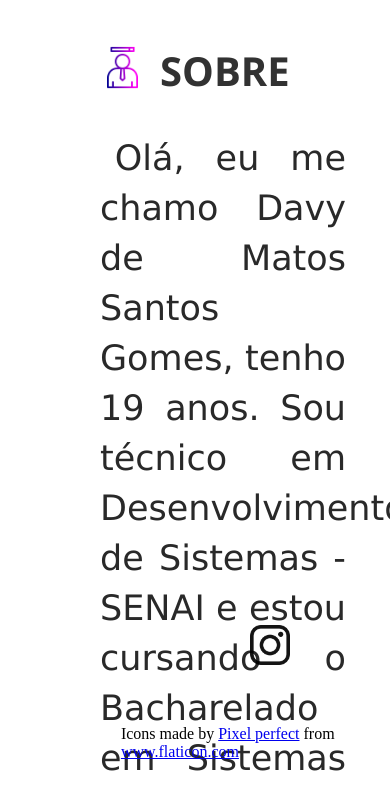
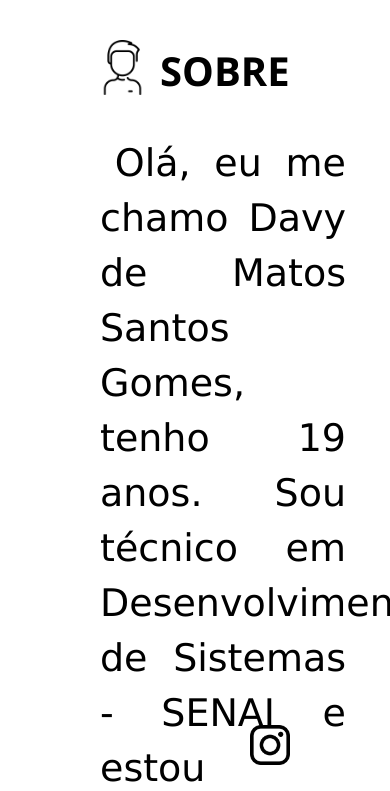
Before and after one commit to davymatos/davymatos.github.io, a plain HTML site: page index.html in a window 390 px wide. Shown: the part 700-1491 px from the top of the page. Drawn offline with Linux system fonts and the light colour scheme.

Commit message:
Modificação dos itens na tela

```diff
--- a/css/style.css
+++ b/css/style.css
@@ -80,7 +80,7 @@ nav.topo a {
 }
 
 .info {
-    color: rgb(41, 41, 41);
+    color: rgb(0, 0, 0);
     font-family: 'Lucida Sans', 'Lucida Sans Regular', 'Lucida Grande', 'Lucida Sans Unicode', 'Geneva', Verdana, sans-serif;
     font-size: 28px;
     line-height: 48px;
@@ -159,7 +159,6 @@ nav.topo a {
     left: 340px;
     top: 100px;
     position: absolute;
-    opacity: 92%;
 }
 
 .link {
@@ -167,7 +166,6 @@ nav.topo a {
     left: 640px;
     top: 100px;
     position: absolute;
-    opacity: 92%;
 }
 
 .git {
@@ -175,7 +173,6 @@ nav.topo a {
     left: 940px;
     top: 100px;
     position: absolute;
-    opacity: 92%;
 }
 
 .autor {
@@ -198,7 +195,7 @@ nav.topo a {
 }
 
 .titulo {
-    color: rgb(50, 50, 50);
+    color: rgb(0, 0, 0);
     font-family: 'Segoe UI', Tahoma, 'Geneva', Verdana, sans-serif;
     font-size: 40px;
     left: 200px;
@@ -214,8 +211,8 @@ nav.topo a {
         text-align: justify;
         left: 100px;
         right: 5px;
-        line-height: 50px;
-        font-size: 35px;
+        line-height: 55px;
+        font-size: 38px;
     }
     .imge {
         opacity: 0%;
@@ -233,6 +230,7 @@ nav.topo a {
         top: 1190px;
     }
     .fim {
+        top: 1270px;
         margin-top: 55px;
         bottom: 0%;
         height: 400px;
--- a/index.html
+++ b/index.html
@@ -17,7 +17,7 @@
             <img src="img/imginic.jpg" class="imgi">
         </nav>
         <div class="sobre">
-            <img src="img/icons/User.png" class="imgf">
+            <img src="img/icons/man.png" class="imgf">
             <img src="img/imagem.jpg" class="imge">
             <h2 class="titulo">SOBRE</h2>
             <p class="info">Olá, eu me chamo Davy de Matos Santos Gomes, tenho 19 anos. Sou técnico em
```
Also changed, not shown: img/icons/driver-license.png (added), img/icons/man.png (added), img/icons/unknown.png (added).
